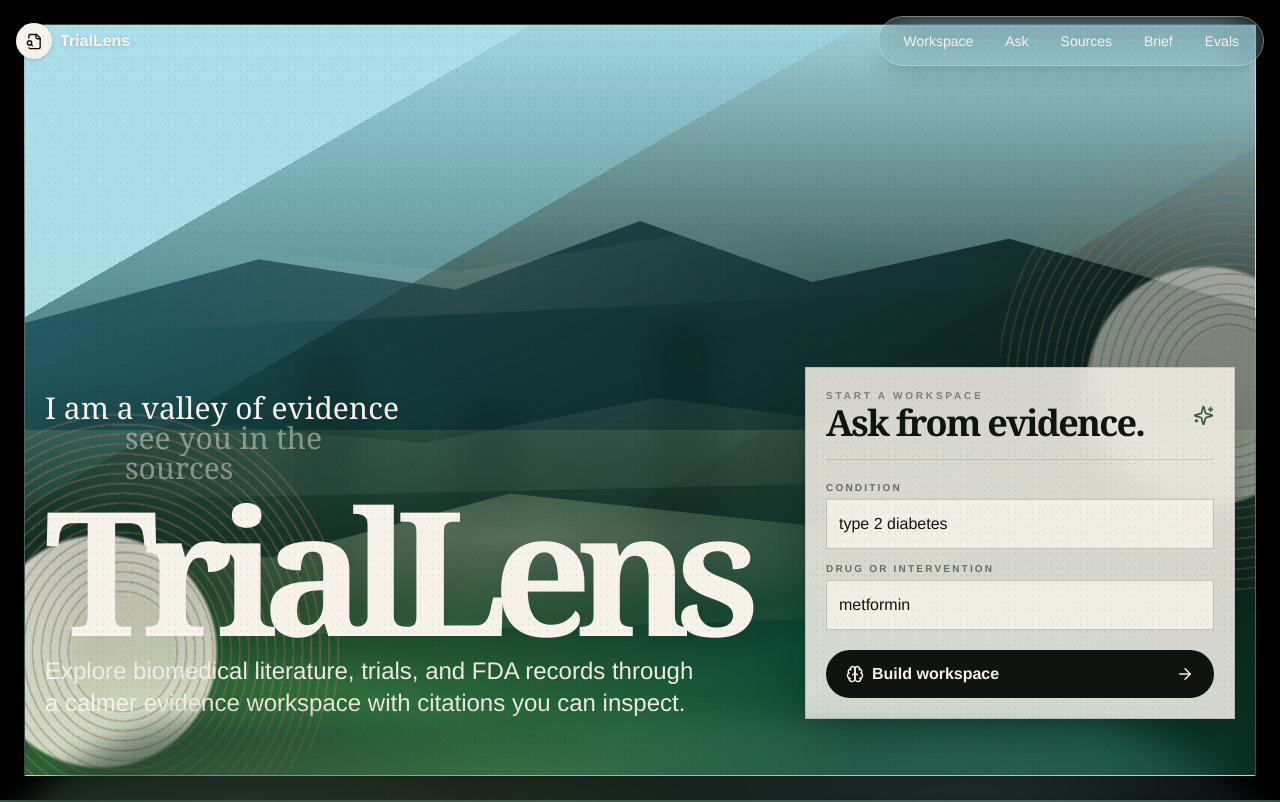
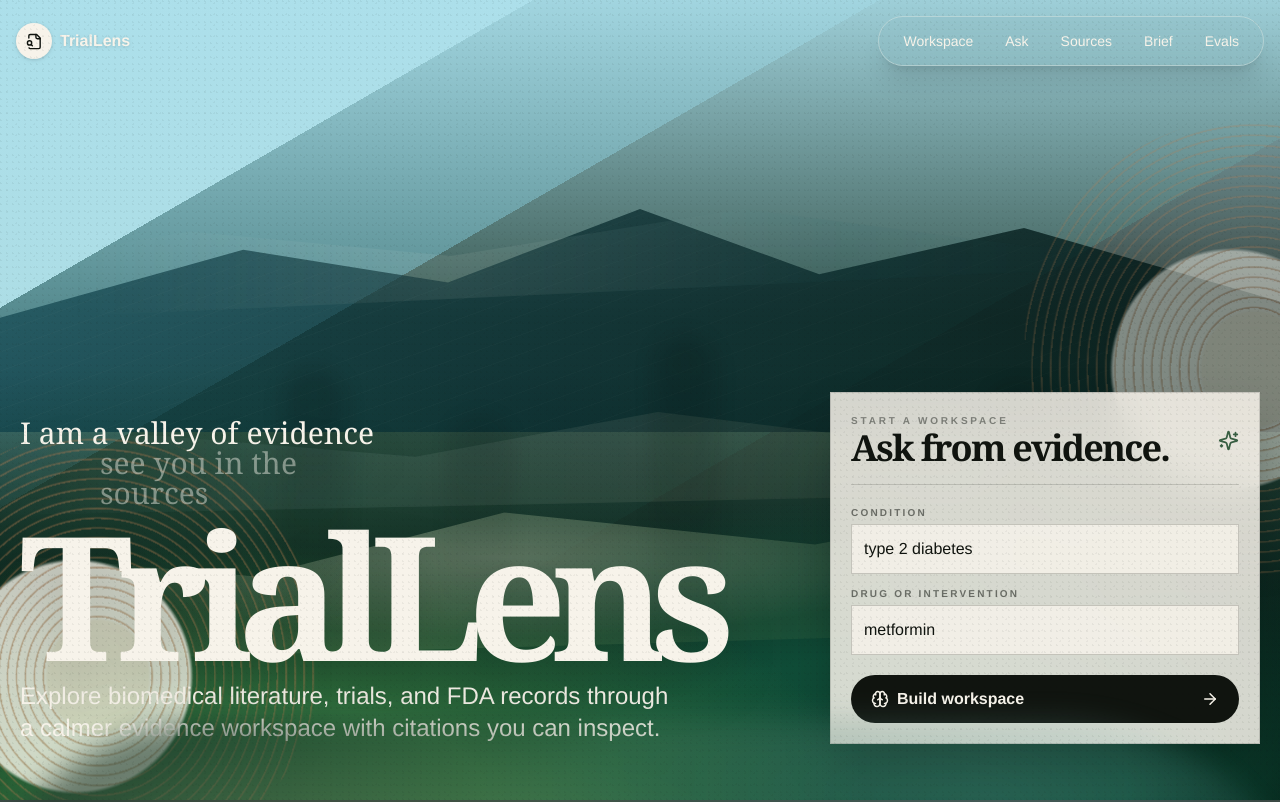
Before and after one commit to beam-9/TrialLens, a Next.js app in the folder apps/web/: page / in a window 1280 px wide. Shown: the top 802 px of the page. Built offline with nearby package versions, Linux system fonts and the light colour scheme; no server answers.

Commit message:
Improve navigation and evidence list usability

```diff
--- a/apps/web/app/globals.css
+++ b/apps/web/app/globals.css
@@ -70,6 +70,35 @@
   border-color: rgba(57, 95, 67, 0.55);
 }
 
+.nav-link {
+  position: relative;
+  overflow: hidden;
+  transition: color 420ms ease 120ms;
+}
+
+.nav-link::before {
+  content: "";
+  position: absolute;
+  inset: 0;
+  z-index: -1;
+  border-radius: 999px;
+  background: rgba(247, 243, 234, 0.92);
+  opacity: 0;
+  transform: scaleX(0.72);
+  transition:
+    opacity 460ms ease 140ms,
+    transform 540ms cubic-bezier(0.2, 0.8, 0.2, 1) 140ms;
+}
+
+.nav-link:hover {
+  color: var(--ink);
+}
+
+.nav-link:hover::before {
+  opacity: 1;
+  transform: scaleX(1);
+}
+
 .son-flow {
   background:
     radial-gradient(circle at 8% 7%, rgba(248, 214, 204, 0.58), transparent 20rem),
@@ -126,6 +155,7 @@
     radial-gradient(ellipse at 19% 88%, rgba(45, 125, 74, 0.92) 0 12%, transparent 36%),
     radial-gradient(ellipse at 78% 86%, rgba(18, 91, 66, 0.85) 0 16%, transparent 44%),
     linear-gradient(150deg, #9dd9e6 0 20%, #2f7078 20% 33%, #0a302a 33% 57%, #061511 57%);
+  border-radius: 0;
 }
 
 .valley-current {
--- a/apps/web/app/page.tsx
+++ b/apps/web/app/page.tsx
@@ -42,6 +42,8 @@
   const [evals, setEvals] = useState<EvalReport | null>(null);
   const [busy, setBusy] = useState<string | null>(null);
   const [error, setError] = useState<string | null>(null);
+  const [showAllRetrieved, setShowAllRetrieved] = useState(false);
+  const [showAllSources, setShowAllSources] = useState(false);
 
   const counts = useMemo(() => {
     return sources.reduce<Record<string, number>>((acc, source) => {
@@ -52,6 +54,10 @@
 
   const totalSources = sources.length;
   const isReady = Boolean(workspace && totalSources > 0);
+  const visibleRetrieved = showAllRetrieved ? answer?.retrieved_chunks ?? [] : answer?.retrieved_chunks.slice(0, 3) ?? [];
+  const hiddenRetrievedCount = Math.max((answer?.retrieved_chunks.length ?? 0) - visibleRetrieved.length, 0);
+  const visibleSources = showAllSources ? sources : sources.slice(0, 6);
+  const hiddenSourceCount = Math.max(sources.length - visibleSources.length, 0);
 
   async function buildWorkspace(event?: FormEvent) {
     event?.preventDefault();
@@ -61,6 +67,8 @@
     setBrief(null);
     setEvals(null);
     setSources([]);
+    setShowAllRetrieved(false);
+    setShowAllSources(false);
     setBusy("Creating workspace");
     try {
       const created = await api.createWorkspace(condition.trim(), intervention.trim());
@@ -90,6 +98,7 @@
     try {
       const response = await api.ask(workspace.id, question.trim());
       setAnswer(response);
+      setShowAllRetrieved(false);
       document.querySelector("#answer")?.scrollIntoView({ behavior: "smooth", block: "start" });
     } catch (err) {
       setError(err instanceof Error ? err.message : "Question failed.");
@@ -109,15 +118,15 @@
         </a>
         <div className="hidden rounded-full border border-paper/35 bg-paper/12 px-2 py-2 text-sm text-paper shadow-xl backdrop-blur-xl md:flex">
           {navItems.map((item) => (
-            <a key={item.href} className="rounded-full px-4 py-1.5 transition hover:bg-paper hover:text-ink" href={item.href}>
+            <a key={item.href} className="nav-link rounded-full px-4 py-1.5" href={item.href}>
               {item.label}
             </a>
           ))}
         </div>
       </nav>
 
-      <section id="home" className="relative min-h-screen bg-black p-3 sm:p-6">
-        <div className="hero-landscape valley-current relative grid min-h-[calc(100vh-3rem)] overflow-hidden rounded-sm border border-paper/20 shadow-2xl">
+      <section id="home" className="relative min-h-screen bg-black">
+        <div className="hero-landscape valley-current relative grid min-h-screen overflow-hidden shadow-2xl">
           <div className="flow-ribbon ribbon-one" aria-hidden="true" />
           <div className="flow-ribbon ribbon-two" aria-hidden="true" />
           <div className="flow-ribbon ribbon-three" aria-hidden="true" />
@@ -267,16 +276,30 @@
                 </div>
               </div>
               <div className="space-y-3">
-                {answer.retrieved_chunks.map((chunk) => (
+                <p className="text-xs leading-5 text-paper/55">
+                  Match shows how strongly each retrieved passage aligned with your question. It is a retrieval relevance signal, not medical certainty.
+                </p>
+                {visibleRetrieved.map((chunk) => (
                   <div key={chunk.chunk_id} className="border border-paper/15 bg-paper/8 p-3">
                     <div className="mb-2 flex items-center justify-between gap-2">
                       <span className="text-xs font-bold uppercase tracking-[0.16em]">{sourceLabels[chunk.source_type]}</span>
-                      <span className="rounded-full bg-paper px-2 py-1 text-xs font-semibold text-ink">{chunk.score}</span>
+                      <span className="rounded-full bg-paper px-2 py-1 text-xs font-semibold text-ink">
+                        {Math.round(chunk.score * 100)}% match
+                      </span>
                     </div>
                     <p className="mb-2 font-semibold">{chunk.citation}</p>
                     <p className="text-sm leading-6 text-paper/72">{chunk.text}</p>
                   </div>
                 ))}
+                {hiddenRetrievedCount > 0 || showAllRetrieved ? (
+                  <button
+                    type="button"
+                    onClick={() => setShowAllRetrieved((value) => !value)}
+                    className="w-full rounded-full border border-paper/20 px-4 py-2 text-sm font-semibold text-paper/82 transition hover:border-paper/60 hover:bg-paper/10"
+                  >
+                    {showAllRetrieved ? "Show fewer passages" : `See ${hiddenRetrievedCount} more passages`}
+                  </button>
+                ) : null}
               </div>
             </div>
           )}
@@ -291,7 +314,7 @@
           </div>
           <div className="space-y-3">
             {sources.length === 0 && <p className="text-ink/65">Build a workspace to inspect normalized biomedical sources.</p>}
-            {sources.map((source) => (
+            {visibleSources.map((source) => (
               <article key={source.id} className="source-card p-4 transition hover:-translate-y-0.5">
                 <div className="mb-2 flex flex-wrap items-center gap-2">
                   <span className="rounded-full bg-moss/10 px-2 py-1 text-xs font-bold uppercase tracking-[0.14em] text-moss">
@@ -304,6 +327,15 @@
                 <p className="mt-2 line-clamp-3 text-sm leading-6 text-ink/70">{source.abstract}</p>
               </article>
             ))}
+            {hiddenSourceCount > 0 || showAllSources ? (
+              <button
+                type="button"
+                onClick={() => setShowAllSources((value) => !value)}
+                className="w-full rounded-full border border-moss/25 bg-paper/60 px-4 py-2 text-sm font-semibold text-ink transition hover:border-moss/60 hover:bg-paper"
+              >
+                {showAllSources ? "Show fewer sources" : `See all sources (${hiddenSourceCount} more)`}
+              </button>
+            ) : null}
           </div>
         </div>
 
```
